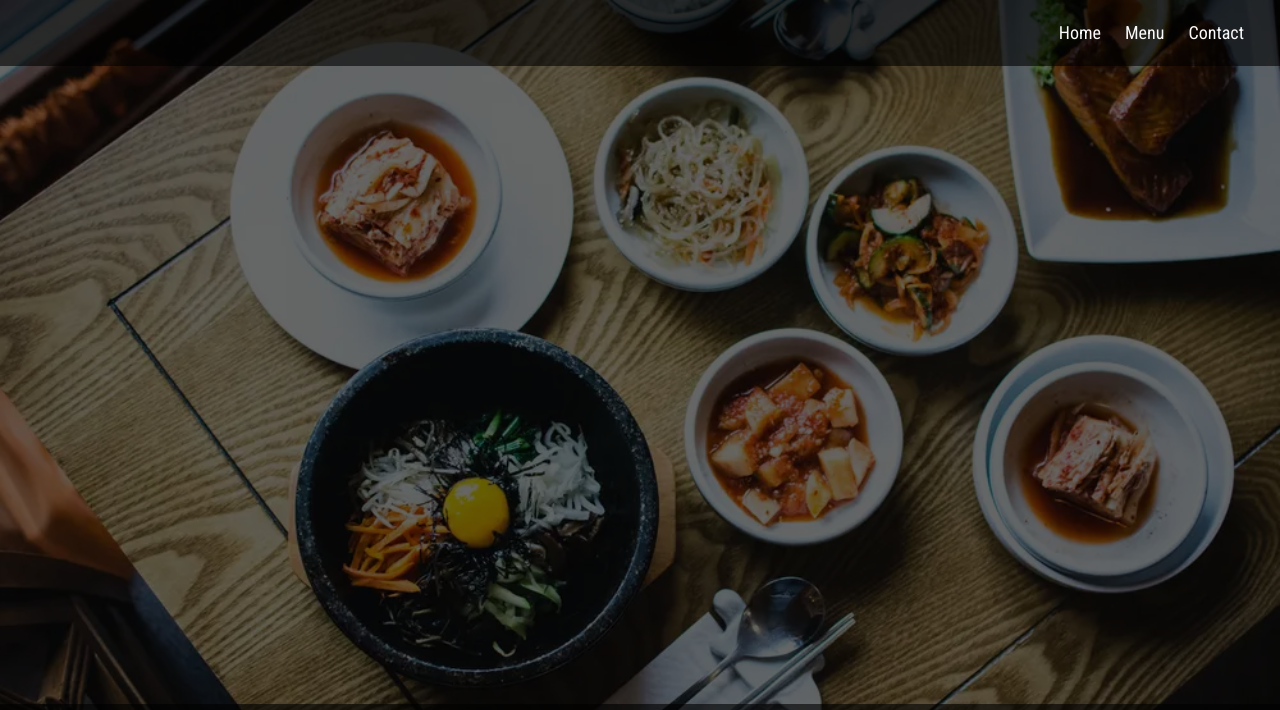
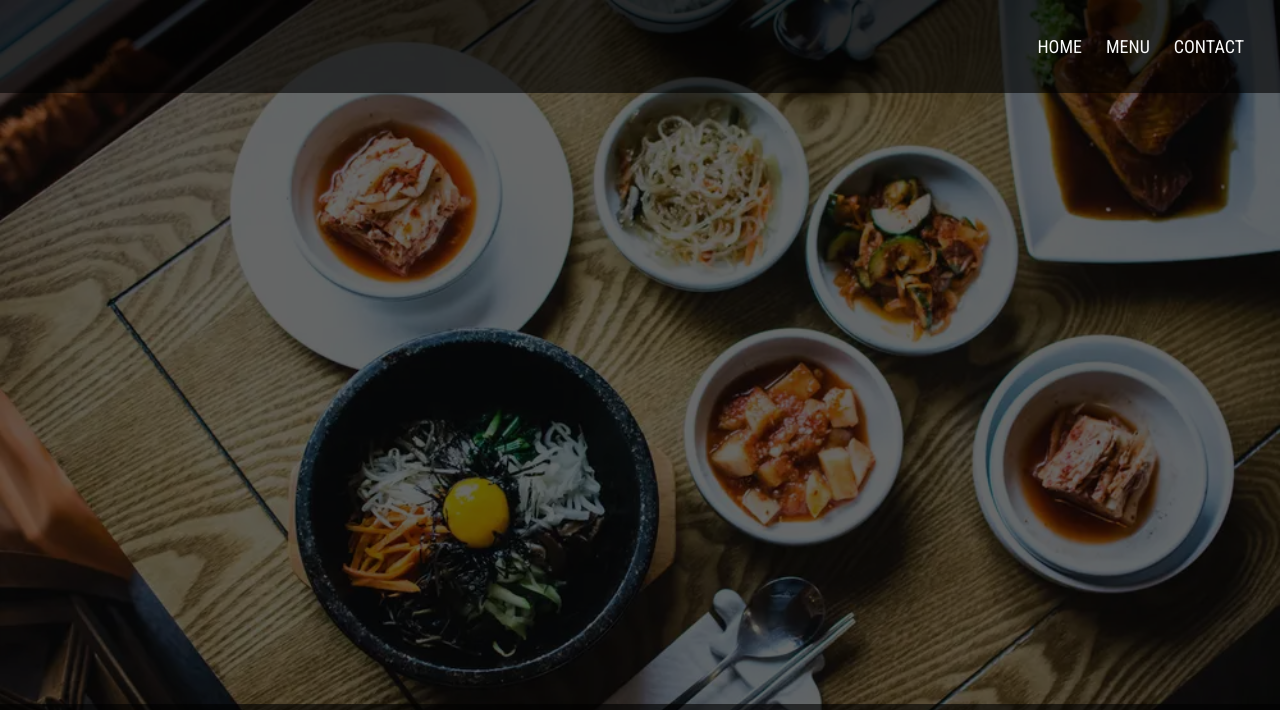
Before and after one commit to peter-abah/redoris-restaurant, a plain HTML site: page index.html in a window 1280 px wide. Shown: the top 710 px of the page. Drawn offline with Linux system fonts and the light colour scheme.

Commit message:
change nav links to buttons

```diff
--- a/index.html
+++ b/index.html
@@ -14,10 +14,10 @@
   </header>
 
   <nav class="nav">
-    <ul class="nav__links">
-      <li><a class="nav__link" href="">Home</a></li>
-      <li><a class="nav__link" href="">Menu</a></li>
-      <li><a class="nav__link" href="">Contact</a></li>
+    <ul class="nav__btns">
+      <li><button class="nav__btn" data-page="home">HOME</button></li>
+      <li><button class="nav__btn" data-page="menu">MENU</button></li>
+      <li><button class="nav__btn" data-page="about">CONTACT</button></li>
     </ul>
   </nav>
 
```
Also changed, not shown: main.js (+2 -2 lines).
